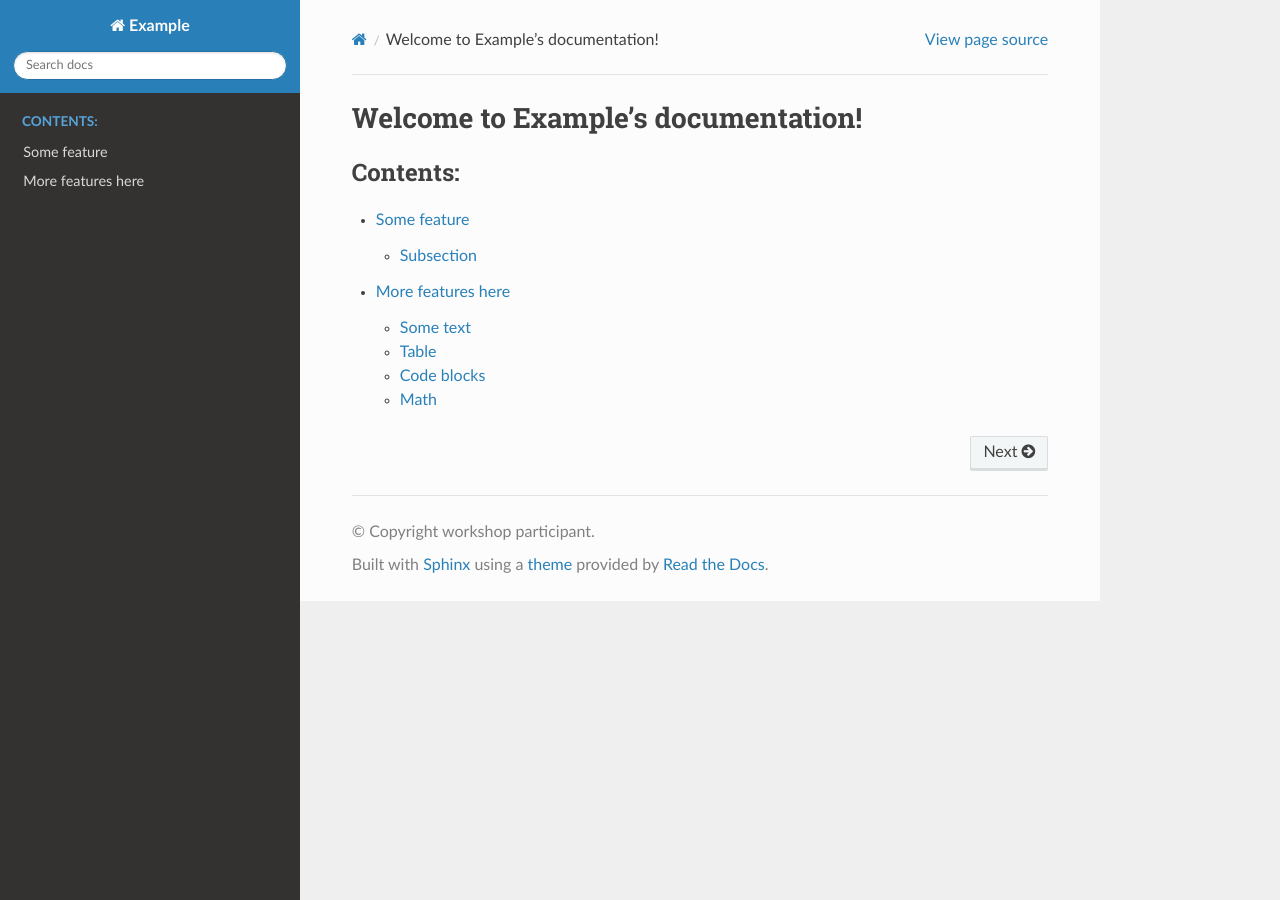
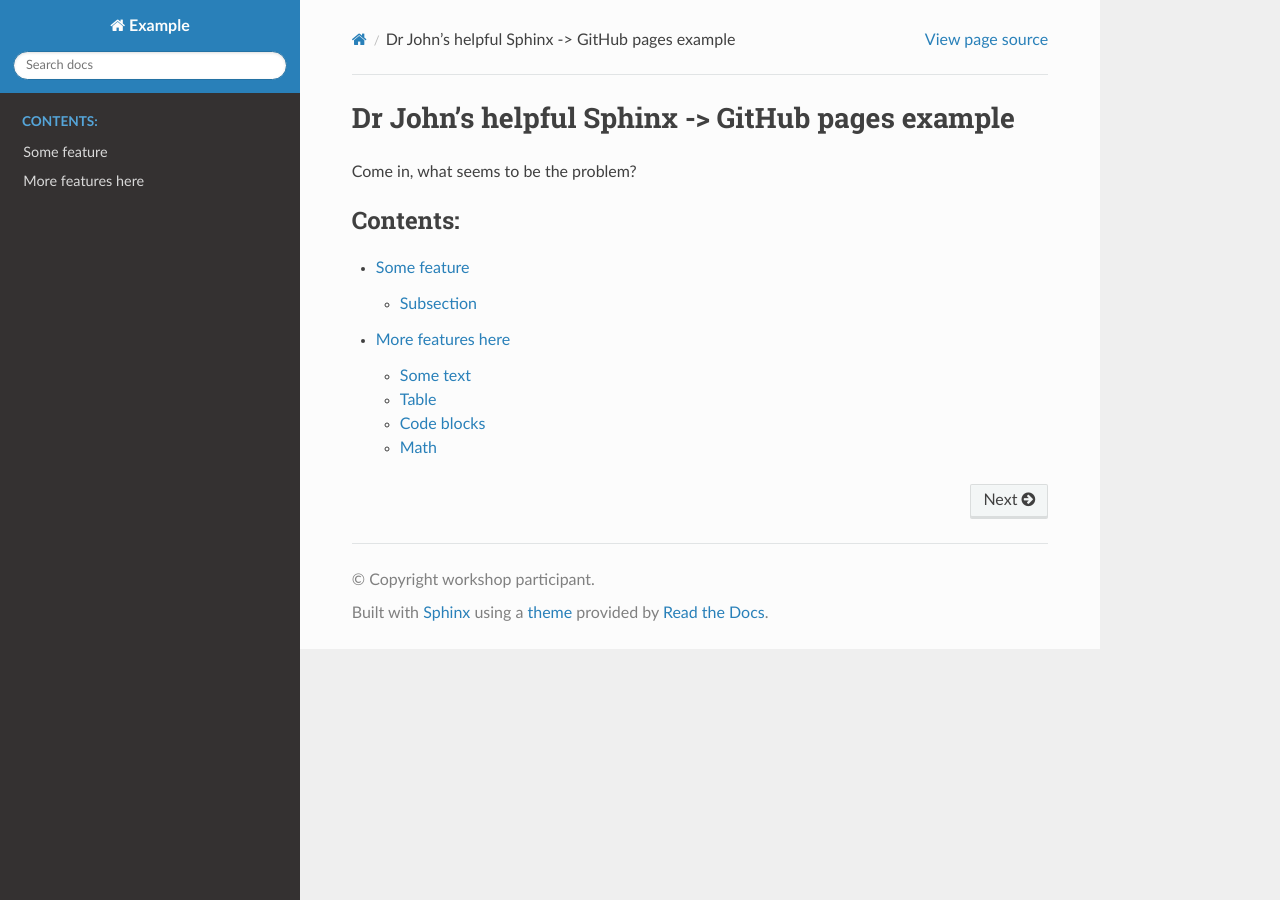
Before and after one commit to mo-johnmo/documentation-example, a Sphinx documentation site: the page built from doc/index.rst, in a window 1280 px wide. Built offline with Sphinx 7.4.7 and the Read the Docs theme 3.1.0, drawn with Linux system fonts in a browser that asks for light colours.

Commit message:
Amended index (and intro) page.

```diff
--- a/doc/index.rst
+++ b/doc/index.rst
@@ -3,11 +3,13 @@
    You can adapt this file completely to your liking, but it should at least
    contain the root `toctree` directive.
 
-Welcome to Example's documentation!
-===================================
+Dr John's helpful Sphinx -> GitHub pages example
+================================================
+
+Come in, what seems to be the problem?
 
 .. toctree::
-   :maxdepth: 2
+   :maxdepth: 3
    :caption: Contents:
 
    some-feature.md
```
